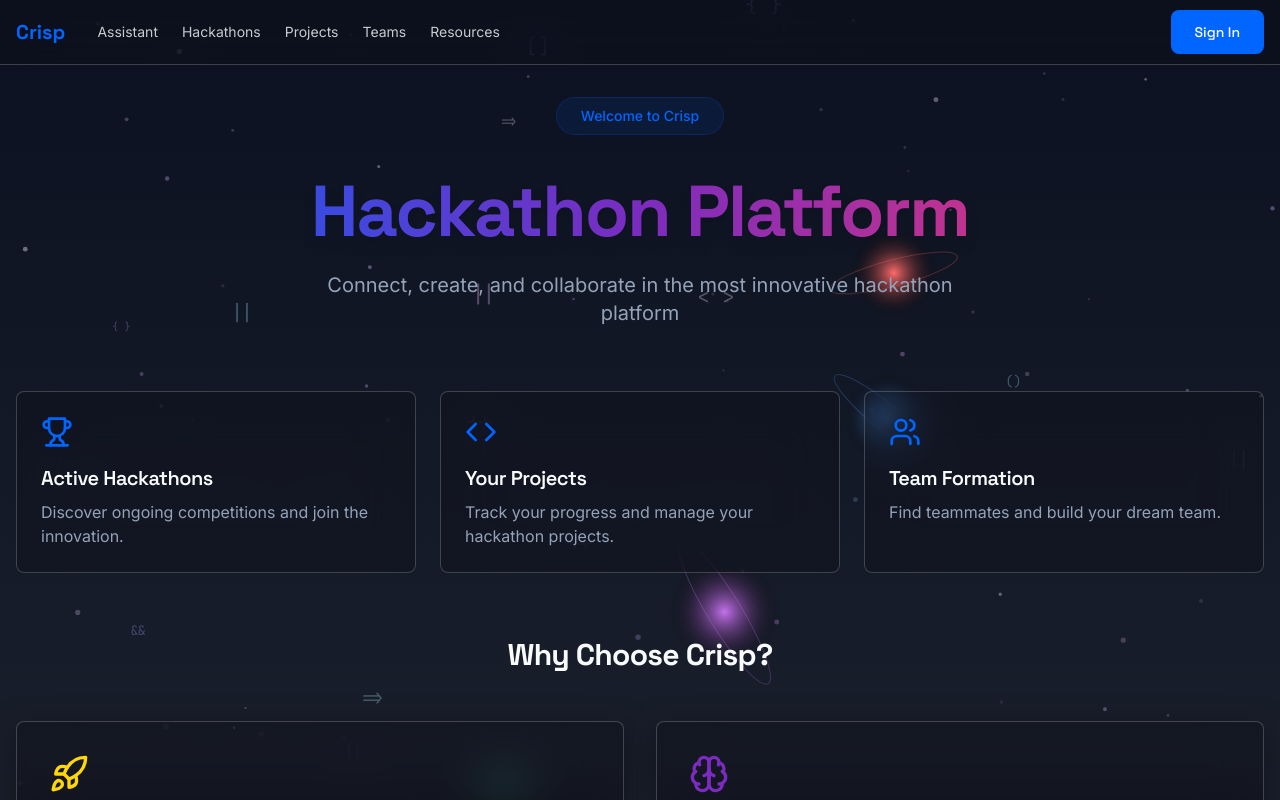
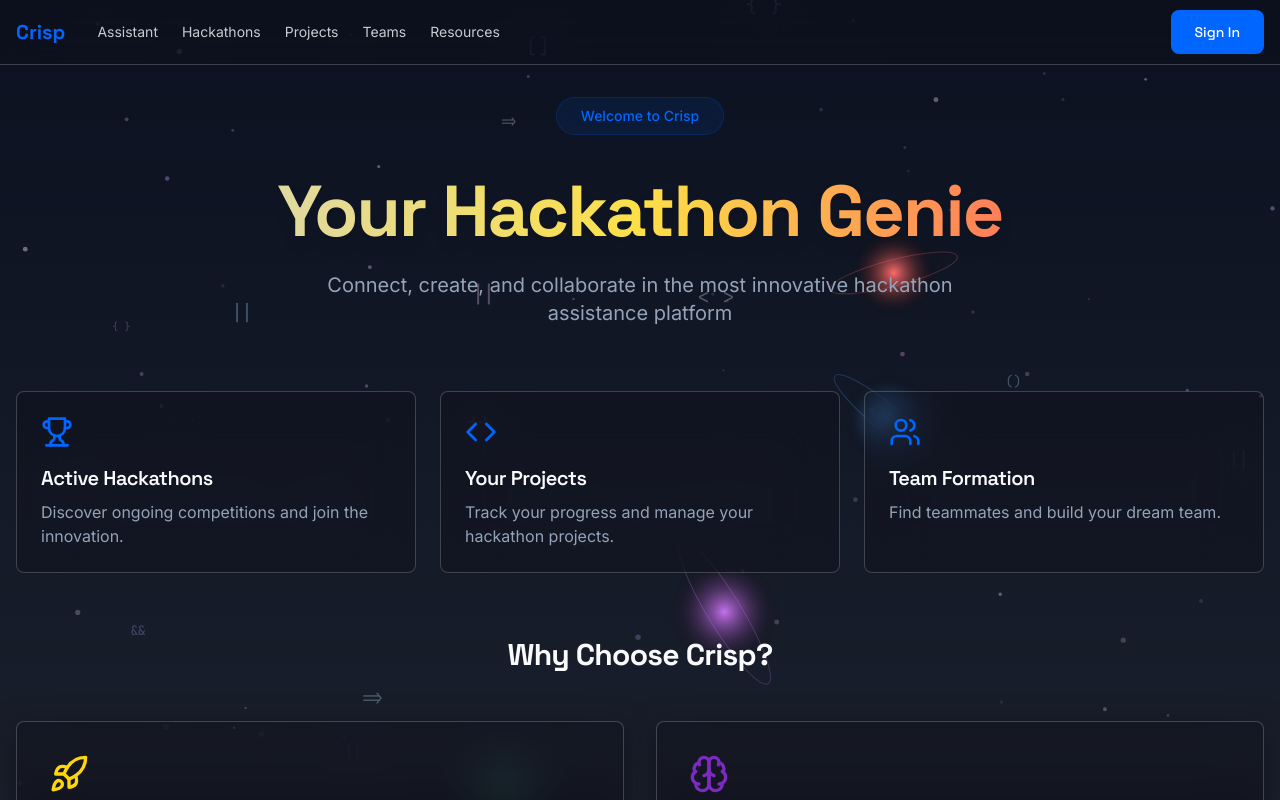
Before and after one commit to Sibhi33/crisp-hackscape, a Next.js app: page / in a window 1280 px wide. Shown: the top 800 px of the page. Built offline with nearby package versions, Linux system fonts and the light colour scheme.

Commit message:
Updated Landing
Changed tagline

```diff
--- a/components/Landing.tsx
+++ b/components/Landing.tsx
@@ -43,9 +43,9 @@ const Index = () => {
               initial={{ y: 20, opacity: 0 }}
               animate={{ y: 0, opacity: 1 }}
               transition={{ duration: 0.7, delay: 0.2 }}
-              className="text-5xl md:text-7xl font-black bg-gradient-to-r from-electric-blue via-cyber-purple to-cyber-pink bg-clip-text text-transparent drop-shadow-lg"
+              className="text-5xl md:text-7xl font-black bg-gradient-to-r from-slate-300 via-yellow-300 to-cyber-pink bg-clip-text text-transparent drop-shadow-lg"
             >
-              Hackathon Platform
+              Your Hackathon Genie
             </motion.h1>
             <motion.p
               initial={{ y: 20, opacity: 0 }}
@@ -53,7 +53,7 @@ const Index = () => {
               transition={{ duration: 0.7, delay: 0.4 }}
               className="text-xl text-muted-foreground max-w-2xl mx-auto"
             >
-              Connect, create, and collaborate in the most innovative hackathon
+              Connect, create, and collaborate in the most innovative hackathon assistance
               platform
             </motion.p>
           </header>
```
